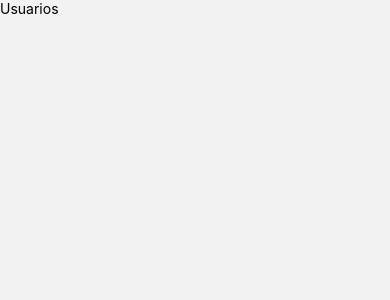
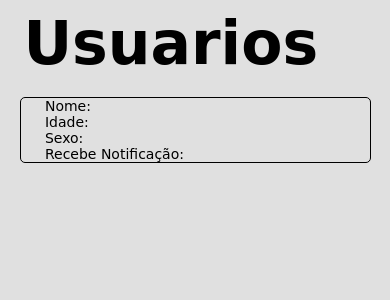
Before and after one commit to felipevieirafmv/react-senai, a React Native app in the folder cadastro/: screen /Usuarios in a window 390 px wide. Shown: the top 300 px of the page. Built offline with nearby package versions, Linux system fonts and the light colour scheme.

Commit message:
Tela Usuarios

```diff
--- a/cadastro/Usuarios.js
+++ b/cadastro/Usuarios.js
@@ -1,15 +1,40 @@
-import { Text, StyleSheet } from "react-native";
+import { View, Text, StyleSheet } from "react-native";
 
 const styles = StyleSheet.create({
     viewClass: {
         backgroundColor: "#E0E0E0",
         height: "100%"
-    }
+    },
+    titleText: {
+        paddingTop: "2%",
+        paddingLeft: "6%",
+        fontFamily: "Comic Sans MS",
+        fontSize: 60,
+        fontWeight: 'bold',
+    },
+    box: {
+        borderWidth: "1px",
+        borderRadius: 5,
+        marginHorizontal: "5%",
+        marginTop: "5%"
+    },
+    labelText: {
+        fontFamily: "Comic Sans MS",
+        paddingLeft: "7%",
+    },
 });
 
 export default function Usuarios()
 {
     return(
-        <Text>Usuarios</Text>
+        <View style = {styles.viewClass}>
+            <Text style = {styles.titleText}>Usuarios</Text>
+            <View style = {styles.box}>
+                <Text style = {styles.labelText}>Nome: </Text>
+                <Text style = {styles.labelText}>Idade: </Text>
+                <Text style = {styles.labelText}>Sexo: </Text>
+                <Text style = {styles.labelText}>Recebe Notificação: </Text>
+            </View>
+        </View>
     )
 }
```
